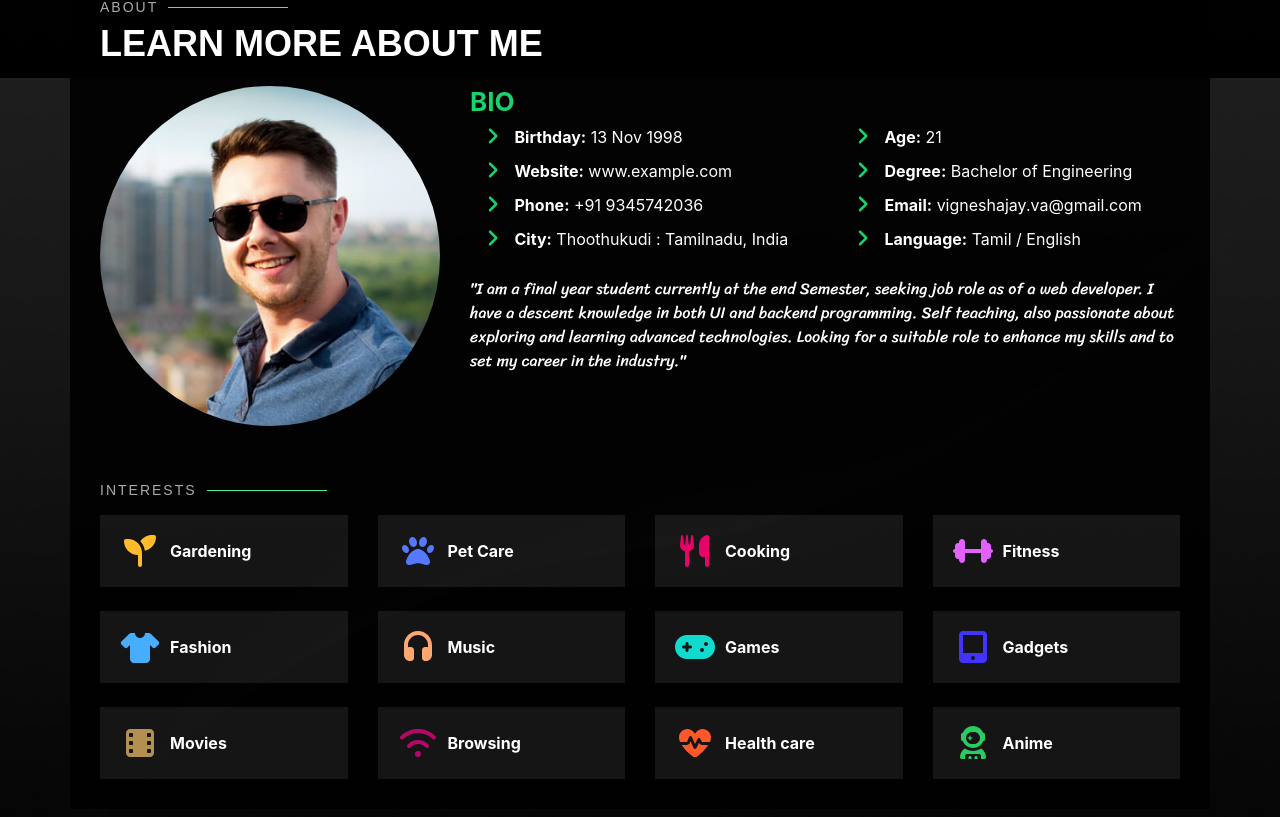
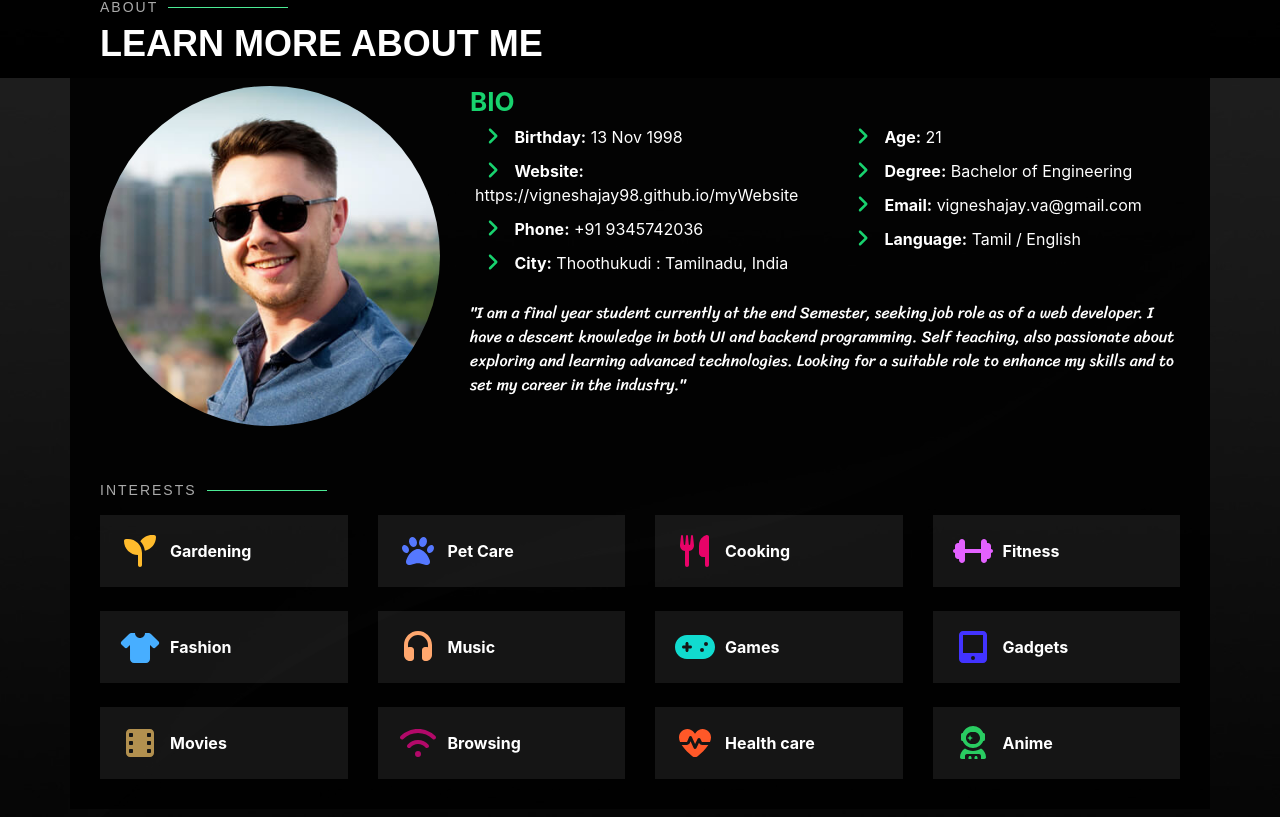
Before and after one commit to VigneshAjay98/my-website, a plain HTML site: page index.html in a window 1280 px wide. Shown: the part 907-1724 px from the top of the page. Drawn offline with nearby package versions, Linux system fonts and the light colour scheme; a web font is replaced by a local one.

Commit message:
Update index.html

```diff
--- a/index.html
+++ b/index.html
@@ -80,7 +80,7 @@
 			            <div class="col-lg-6">
 			              <ul>
 			                <li><i class="fas fa-angle-right"></i> <strong>Birthday:</strong> 13 Nov 1998</li>
-			                <li><i class="fas fa-angle-right"></i> <strong>Website:</strong> www.example.com</li>
+			                <li><i class="fas fa-angle-right"></i> <strong>Website:</strong> https://vigneshajay98.github.io/myWebsite</li>
 			                <li><i class="fas fa-angle-right"></i> <strong>Phone:</strong> +91 9345742036</li>
 			                <li><i class="fas fa-angle-right"></i> <strong>City:</strong> Thoothukudi : Tamilnadu, India</li>
 			              </ul>
```
